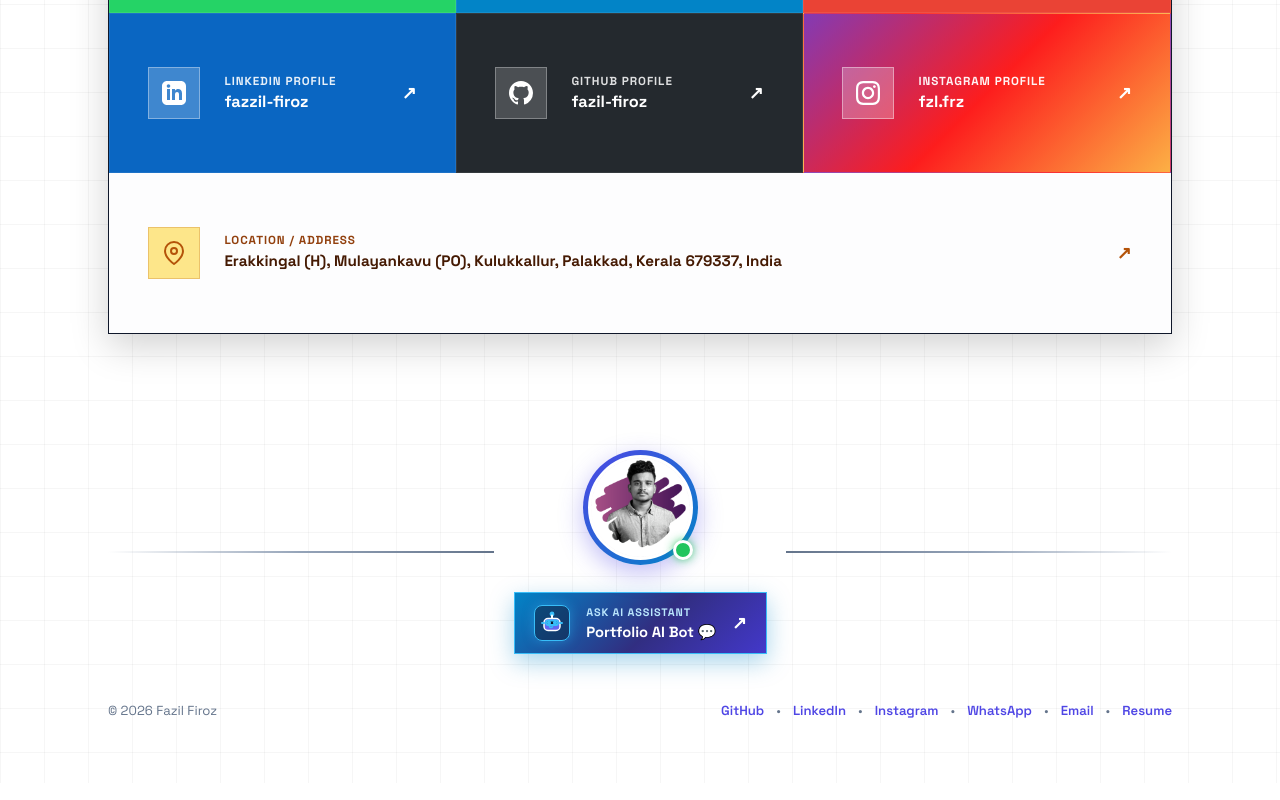
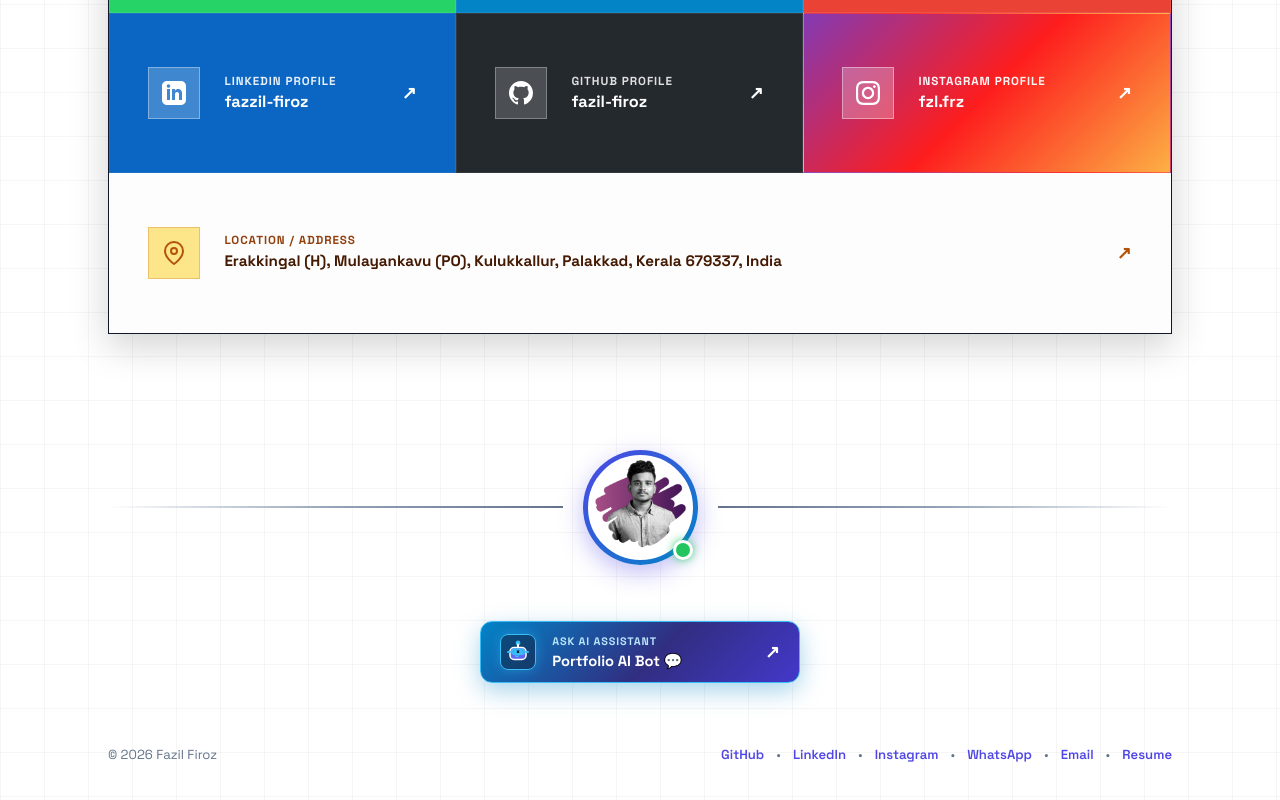
Before and after one commit to fazil-firoz/Modern-portfolio, a React (Vite) app: page / in a window 1280 px wide. Shown: the part 6036-6836 px from the top of the page. Built offline with nearby package versions, Linux system fonts and the light colour scheme.

Commit message:
style: extend grey lines directly from profile circle and add 12px border radius to AI bot bar

```diff
--- a/src/App.jsx
+++ b/src/App.jsx
@@ -1172,11 +1172,10 @@ function App() {
             </a>
           </div>
 
-          {/* Centered Profile Avatar Divider — AI Chatbot Bar Directly Below Profile Photo */}
+          {/* Centered Profile Avatar Circle with Grey Lines Extending Directly Outward */}
           <div className="footer-avatar-divider">
             <div className="avatar-divider-line left-line" />
 
-            <div className="footer-avatar-container">
             <div
               className="footer-avatar-wrapper"
               title="Click photo to Ask AI Assistant"
@@ -1203,7 +1202,11 @@ function App() {
               <span className="footer-avatar-online-dot" />
             </div>
 
-              {/* AI Bot Bar placed directly BELOW the profile photo */}
+            <div className="avatar-divider-line right-line" />
+          </div>
+
+          {/* AI Bot Bar Placed Directly Below Profile Circle */}
+          <div className="footer-bot-bar-wrapper">
             <a
               href="javascript:void(0)"
               className="contact-card card-aibot"
@@ -1240,9 +1243,6 @@ function App() {
               </div>
               <span className="contact-action-arrow">↗</span>
             </a>
-            </div>
-
-            <div className="avatar-divider-line right-line" />
           </div>
 
           {/* Footer Copyright Bottom Bar */}
--- a/src/index.css
+++ b/src/index.css
@@ -1940,17 +1940,17 @@ html, body, #root {
 .card-instagram .contact-action-arrow { color: #ffffff; }
 .card-instagram .contact-card-icon-box { background: rgba(255, 255, 255, 0.25); color: #ffffff; border: 1px solid rgba(255, 255, 255, 0.4); }
 
-/* AI Bot Contact Bar (Placed Directly BELOW Footer Profile Photo - 0 Border Radius) */
+/* AI Bot Contact Bar (Placed Directly BELOW Footer Profile Photo - Neat 12px Border Radius) */
 .card-aibot {
   width: 100%;
   max-width: 320px;
-  margin-top: 0.85rem !important;
+  margin: 0 auto !important;
   min-height: 54px !important;
   height: auto !important;
   padding: 0.75rem 1.2rem !important;
   background: linear-gradient(135deg, #0284c7 0%, #312e81 55%, #4338ca 100%) !important;
   border: 1px solid #38bdf8 !important;
-  border-radius: 0 !important;
+  border-radius: 12px !important;
   box-shadow: 0 8px 24px rgba(2, 132, 199, 0.35);
   display: flex !important;
   align-items: center;
@@ -1976,6 +1976,15 @@ html, body, #root {
   color: #38bdf8;
   border: 1px solid #38bdf8;
   box-shadow: 0 0 12px rgba(56, 189, 248, 0.4);
+}
+
+/* Footer AI Bot Bar Wrapper */
+.footer-bot-bar-wrapper {
+  display: flex;
+  justify-content: center;
+  width: 100%;
+  margin-top: 1rem;
+  margin-bottom: 2.2rem;
 }
 
 /* Mobile Only Visibility Constraint */
```
Lines whose indentation alone changed are shown as unchanged.
